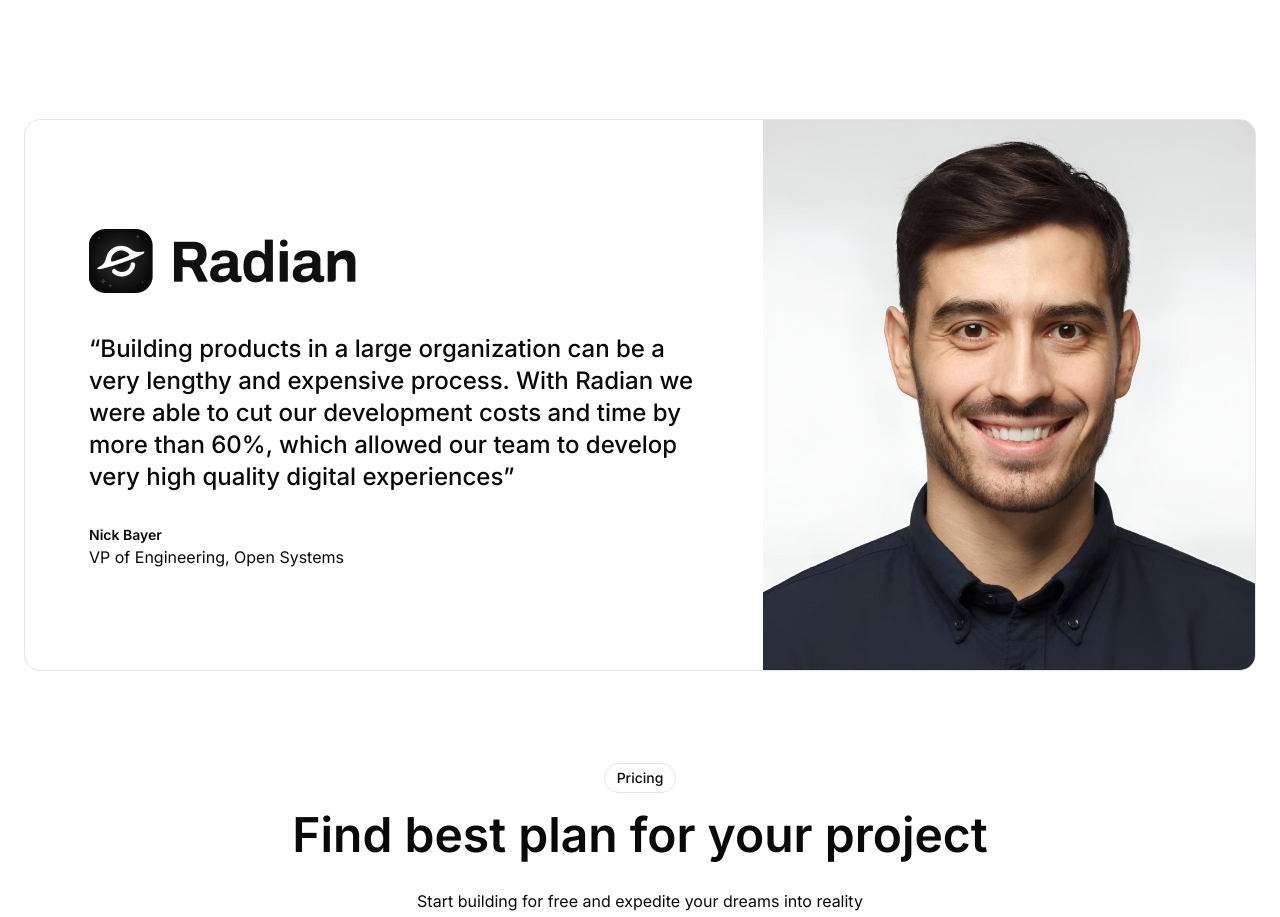
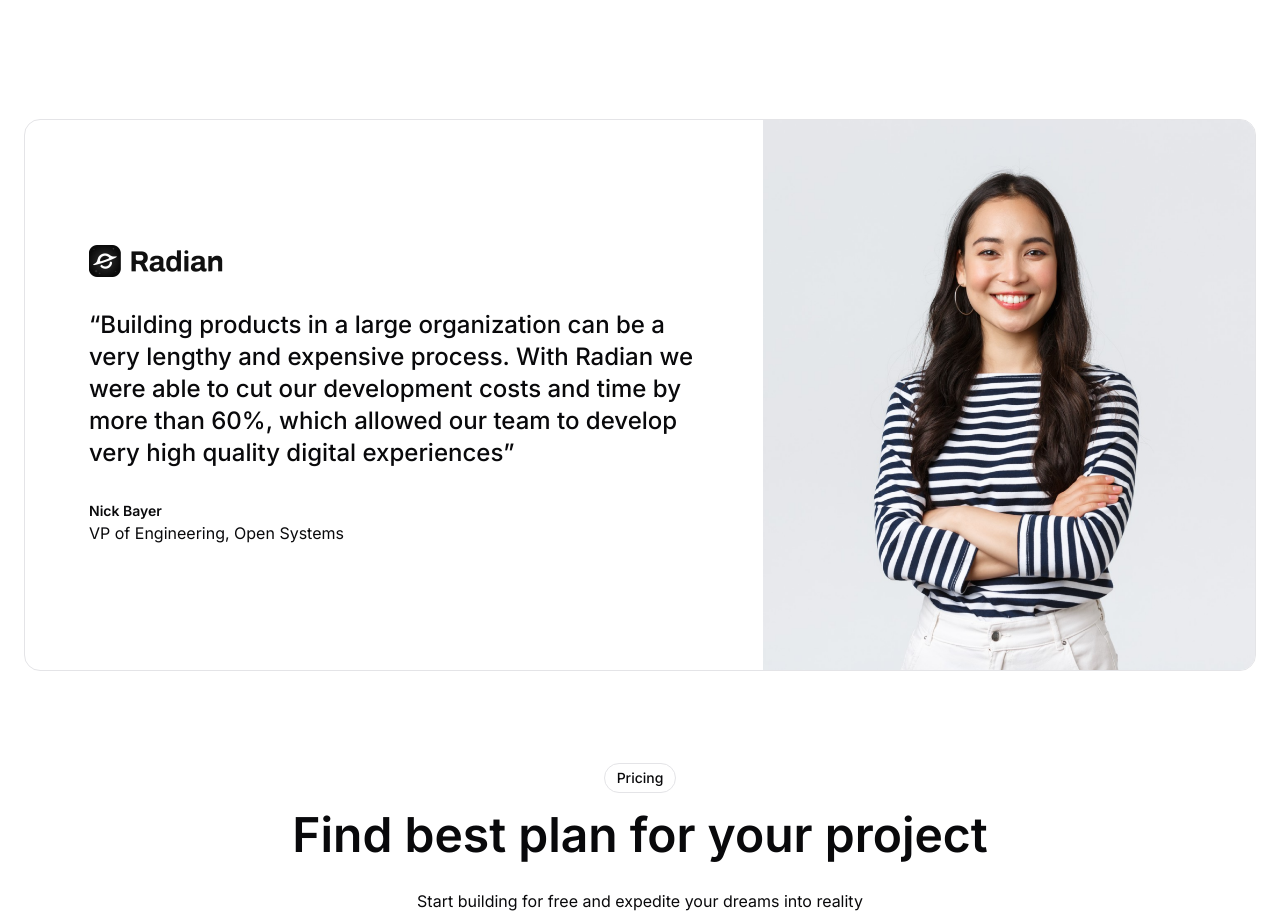
Before and after one commit to Ashmit72/Ui-Blocks, a React (Vite) app: page / in a window 1280 px wide. Shown: the part 4880-5797 px from the top of the page. Built offline with nearby package versions, Linux system fonts and the light colour scheme.

Commit message:
Testimonial1 Carousel

```diff
--- a/src/components/testimonials/Testimonials1.tsx
+++ b/src/components/testimonials/Testimonials1.tsx
@@ -1,26 +1,37 @@
+import { useState, useEffect } from 'react';
+import data from "./testimonial1.json"
 const Testimonials1 = () => {
+  const [currentIndex, setCurrentIndex] = useState(0);
+
+  useEffect(() => {
+    const interval = setInterval(() => {
+      setCurrentIndex((prevIndex) => (prevIndex + 1) % data.testimonials.length);
+    }, 10000); // change testimonial every 10 seconds
+
+    return () => clearInterval(interval);
+  }, []);
+
+  const { text, author, position, image, heroImage } = data.testimonials[currentIndex];
+
   return (
-    // Carousel Left
     <div className='max-w-screen-xl mx-auto px-5 sm:px-6 py-8 md:py-[60px]'>
       <div className="flex flex-col-reverse border lg:flex-row rounded-2xl overflow-hidden">
-            <div className="p-6 sm:py-10 sm:gap-8 sm:px-10 flex flex-col items-start justify-center gap-5 lg:w-3/5 lg:px-16 lg:py-20" >
-                <span className="scale-75 md:scale-100 translate-x-[-15px] md:translate-x-[0px]" >
-                    <img className="grayscale contrast-100 dark:invert" src="/Radian.png" alt="radian" />
+        <div className="p-6 sm:py-10 sm:gap-8 sm:px-10 flex flex-col items-start justify-center gap-5 lg:w-3/5 lg:px-16 lg:py-20">
+          <span className="h-[32px] w-[133.71px] md:translate-x-[0px]">
+            <img className="grayscale w-full h-full object-cover dark:invert" src={image} alt="testimonial-logo" />
           </span>
-                <p className="font-medium text-base sm:text-xl md:text-2xl" >
-                “Building products in a large organization can be a very lengthy and expensive process. With Radian we were able to cut our development costs and time by more than 60%, which allowed our team to develop very high quality digital experiences”
-                </p>
+          <p className="font-medium text-base sm:text-xl md:text-2xl">{text}</p>
           <section>
-                    <h3 className="font-semibold text-sm" >Nick Bayer</h3>
-                    <p>VP of Engineering, Open Systems</p>
+            <h3 className="font-semibold text-sm">{author}</h3>
+            <p>{position}</p>
           </section>
         </div>
         <div className='h-1/2 w-full lg:h-[550px] lg:w-2/5'>
-                <img src="./assets/photo2.png" alt="hero" className='h-full w-full object-cover lg:h-full' />
+          <img src={heroImage} alt="hero" className='h-full w-full object-cover lg:h-full' />
         </div>
       </div>
     </div>
-)
-}
+  );
+};
 
-export default Testimonials1
+export default Testimonials1;
--- /dev/null
+++ b/src/components/testimonials/testimonial1.json
@@ -0,0 +1,32 @@
+{
+    "testimonials": [
+        {
+            "text": "“Building products in a large organization can be a very lengthy and expensive process. With Radian we were able to cut our development costs and time by more than 60%, which allowed our team to develop very high quality digital experiences”",
+            "author": "Nick Bayer",
+            "position": "VP of Engineering, Open Systems",
+            "image": "/Radian.png",
+            "heroImage": "./assets/photo.png"
+        },
+        {
+            "text": "“Building products in a large organization can be a very lengthy and expensive process. With Radian we were able to cut our development costs and time by more than 60%, which allowed our team to develop very high quality digital experiences”",
+            "author": "Nick Bayer",
+            "position": "VP of Engineering, Open Systems",
+            "image": "/Radian.png",
+            "heroImage": "./assets/photo1.png"
+        },
+        {
+            "text": "“Building products in a large organization can be a very lengthy and expensive process. With Radian we were able to cut our development costs and time by more than 60%, which allowed our team to develop very high quality digital experiences”",
+            "author": "Nick Bayer",
+            "position": "VP of Engineering, Open Systems",
+            "image": "/Radian.png",
+            "heroImage": "./assets/photo2.png"
+        },
+        {
+            "text": "“Building products in a large organization can be a very lengthy and expensive process. With Radian we were able to cut our development costs and time by more than 60%, which allowed our team to develop very high quality digital experiences”",
+            "author": "Nick Bayer",
+            "position": "VP of Engineering, Open Systems",
+            "image": "/Radian.png",
+            "heroImage": "./assets/photo3.png"
+        }
+    ]
+}
```
Lines whose indentation alone changed are shown as unchanged.
